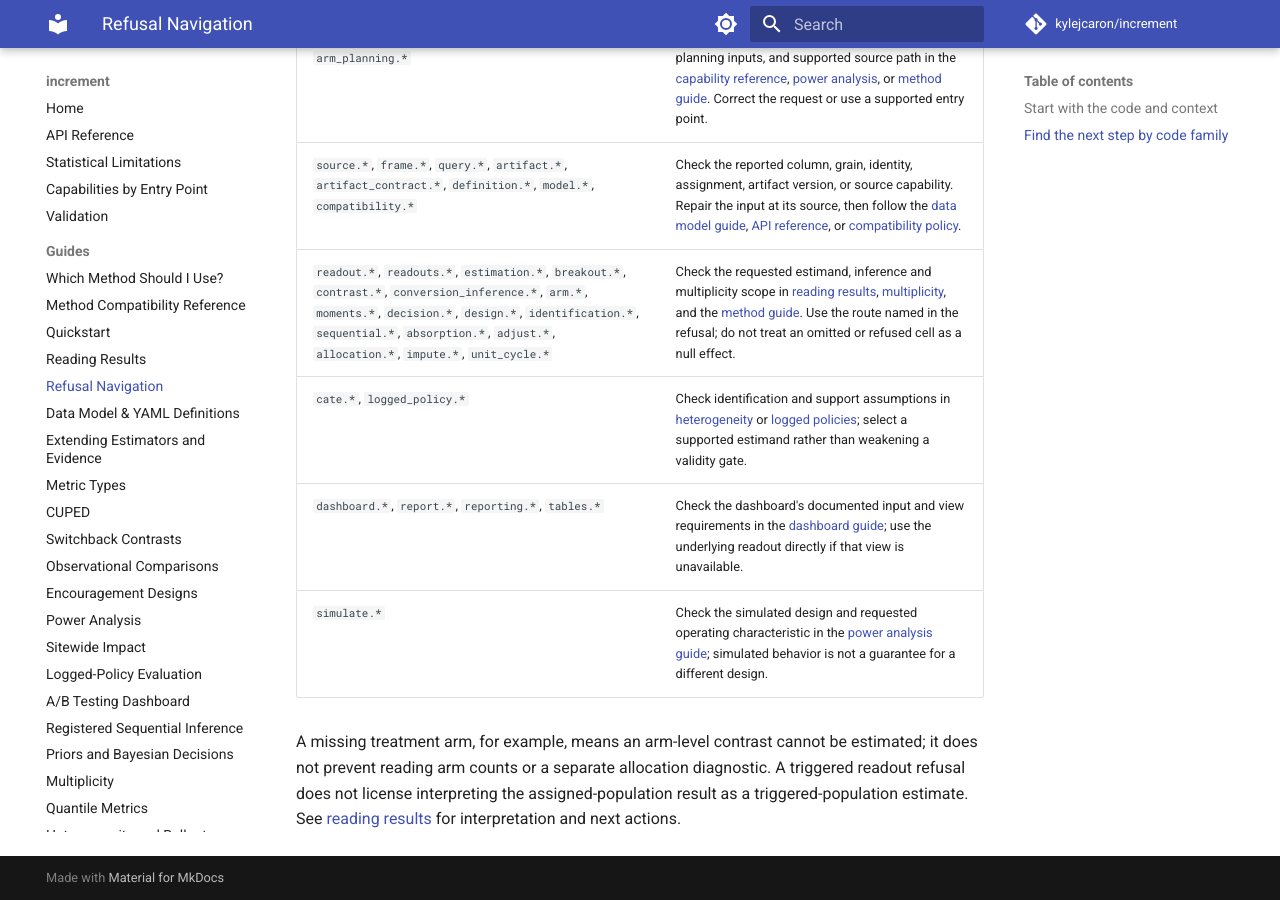
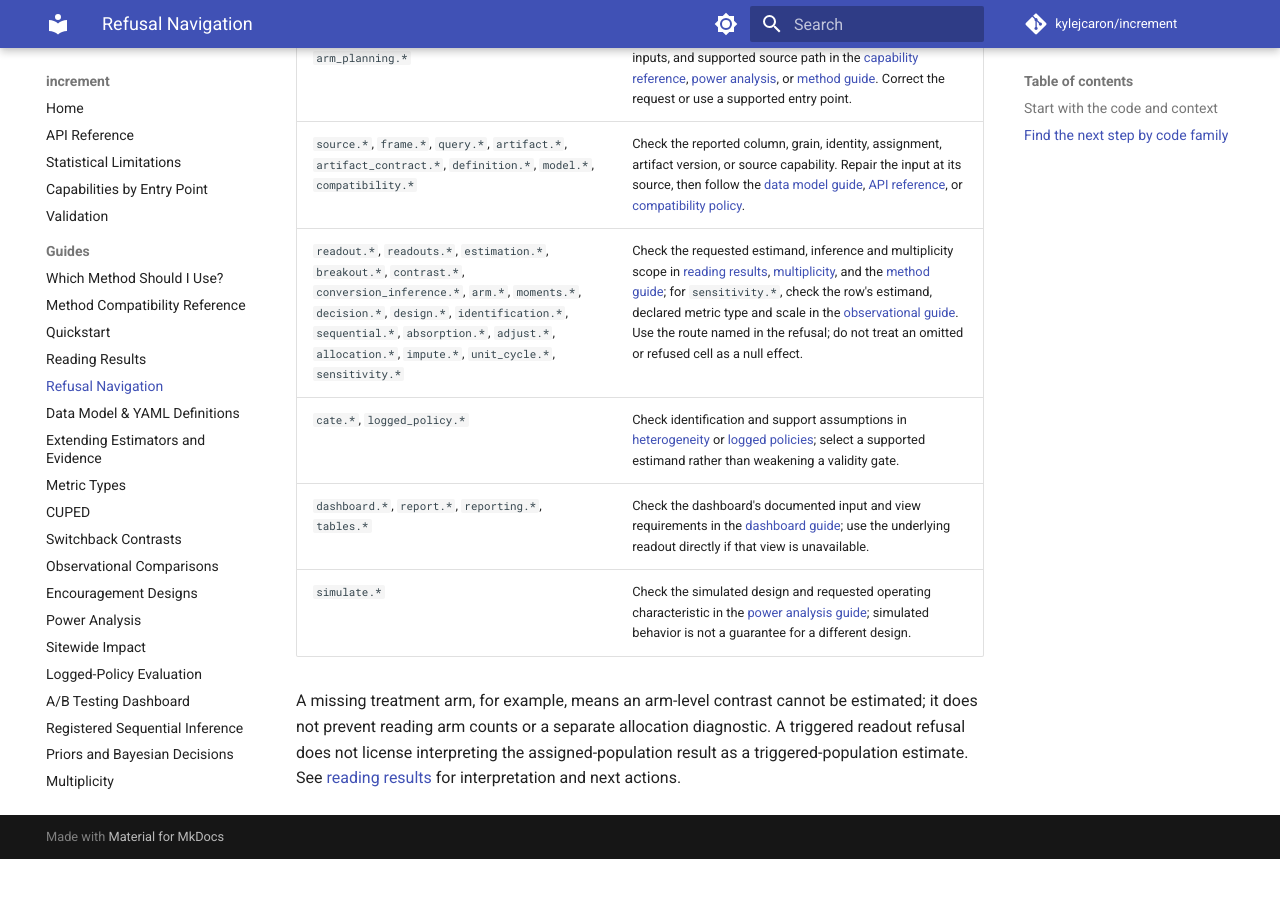
Before and after one commit to kylejcaron/increment, an MkDocs documentation site: the page built from docs/guides/refusals.md, in a window 1280 px wide and 900 px high, scrolled down 771 px. Built offline with MkDocs 1.6.1 and Material for MkDocs 9.7.7, drawn with Linux system fonts in a browser that asks for light colours; comment, search, counter and statistics services are not loaded; after the commit the page ends 1630 px from its top, so only the background shows below that.

Commit message:
Document the sensitivity refusal family in the refusals guide

```diff
--- a/docs/guides/refusals.md
+++ b/docs/guides/refusals.md
@@ -29,7 +29,7 @@
 | --- | --- |
 | `analysis.*`, `facade.*`, `plan.*`, `power.*`, `arm_planning.*` | Check the declared analysis, population, method, planning inputs, and supported source path in the [capability reference](../reference/capabilities-by-entry-point.md), [power analysis](power-analysis.md), or [method guide](choose-a-method.md). Correct the request or use a supported entry point. |
 | `source.*`, `frame.*`, `query.*`, `artifact.*`, `artifact_contract.*`, `definition.*`, `model.*`, `compatibility.*` | Check the reported column, grain, identity, assignment, artifact version, or source capability. Repair the input at its source, then follow the [data model guide](data-model.md), [API reference](../api.md), or [compatibility policy](../api.md#pre-10-compatibility). |
-| `readout.*`, `readouts.*`, `estimation.*`, `breakout.*`, `contrast.*`, `conversion_inference.*`, `arm.*`, `moments.*`, `decision.*`, `design.*`, `identification.*`, `sequential.*`, `absorption.*`, `adjust.*`, `allocation.*`, `impute.*`, `unit_cycle.*` | Check the requested estimand, inference and multiplicity scope in [reading results](reading-results.md), [multiplicity](multiplicity.md), and the [method guide](choose-a-method.md). Use the route named in the refusal; do not treat an omitted or refused cell as a null effect. |
+| `readout.*`, `readouts.*`, `estimation.*`, `breakout.*`, `contrast.*`, `conversion_inference.*`, `arm.*`, `moments.*`, `decision.*`, `design.*`, `identification.*`, `sequential.*`, `absorption.*`, `adjust.*`, `allocation.*`, `impute.*`, `unit_cycle.*`, `sensitivity.*` | Check the requested estimand, inference and multiplicity scope in [reading results](reading-results.md), [multiplicity](multiplicity.md), and the [method guide](choose-a-method.md); for `sensitivity.*`, check the row's estimand, declared metric type and scale in the [observational guide](observational.md#how-strong-would-an-omitted-confounder-need-to-be). Use the route named in the refusal; do not treat an omitted or refused cell as a null effect. |
 | `cate.*`, `logged_policy.*` | Check identification and support assumptions in [heterogeneity](heterogeneity-and-rollout.md) or [logged policies](logged-policy.md); select a supported estimand rather than weakening a validity gate. |
 | `dashboard.*`, `report.*`, `reporting.*`, `tables.*` | Check the dashboard's documented input and view requirements in the [dashboard guide](dashboard.md); use the underlying readout directly if that view is unavailable. |
 | `simulate.*` | Check the simulated design and requested operating characteristic in the [power analysis guide](power-analysis.md); simulated behavior is not a guarantee for a different design. |
```
